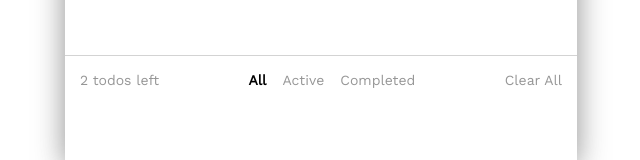
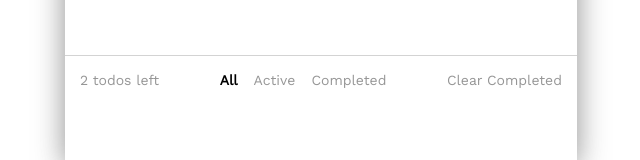
Before and after one commit to assembler-institute/reactjs-wish-list, a React (Create React App) app: page / in a window 1280 px wide. Shown: the part 523-683 px from the top of the page, without its empty margins (319-959 px from the left). Built offline with nearby package versions, Linux system fonts and the light colour scheme.

Commit message:
Clear Completed done

```diff
--- a/src/App.js
+++ b/src/App.js
@@ -34,6 +34,7 @@ class App extends Component {
     this.handleDelete = this.handleDelete.bind(this);
     this.handleEditedTodo = this.handleEditedTodo.bind(this);
     this.handleMode = this.handleMode.bind(this);
+    this.handleClearCompleted = this.handleClearCompleted.bind(this);
   }
 
   /* -------------------------------------------------------------------------- */
@@ -97,6 +98,13 @@ class App extends Component {
   handleMode() {
     const { darkMode } = this.state;
     this.setState({ darkMode: !darkMode });
+  }
+
+  handleClearCompleted() {
+    const { todos } = this.state;
+    const updatedTodos = todos.filter((todo) => !todo.done);
+    console.log(updatedTodos);
+    this.setState({ todos: updatedTodos });
   }
 
   /* -------------------------------------------------------------------------- */
@@ -180,6 +188,7 @@ class App extends Component {
                   darkMode={darkMode}
                   handleDone={this.handleDone}
                   handleDelete={this.handleDelete}
+                  handleClearCompleted={this.handleClearCompleted}
                   todosLeft={todos.filter((todo) => !todo.done).length}
                   handleEditedTodo={this.handleEditedTodo}
                 />
@@ -198,6 +207,7 @@ class App extends Component {
                   handleDone={this.handleDone}
                   handleDelete={this.handleDelete}
                   handleEditedTodo={this.handleEditedTodo}
+                  handleClearCompleted={this.handleClearCompleted}
                 />
               )}
             />
@@ -214,6 +224,7 @@ class App extends Component {
                   handleDone={this.handleDone}
                   handleDelete={this.handleDelete}
                   handleEditedTodo={this.handleEditedTodo}
+                  handleClearCompleted={this.handleClearCompleted}
                 />
               )}
             />
--- a/src/components/MainFooter/MainFooter.js
+++ b/src/components/AppIndex/MainFooter.js
@@ -2,7 +2,10 @@ import React from "react";
 import { NavLink } from "react-router-dom";
 import "./MainFooter.scss";
 
-function MainFooter({ todosLeft }) {
+function MainFooter({ todosLeft, handleClearCompleted }) {
+  function onClearCompleted() {
+    handleClearCompleted();
+  }
   return (
     <div className="main-footer col col-12 py-3">
       <div className="items-left footer-item">{todosLeft} todos left</div>
@@ -35,7 +38,13 @@ function MainFooter({ todosLeft }) {
           </li>
         </ul>
       </nav>
-      <div className="clear-all-div footer-item">Clear All</div>
+      <div
+        aria-hidden="true"
+        onClick={onClearCompleted}
+        className="clear-all-div footer-item"
+      >
+        Clear Completed
+      </div>
     </div>
   );
 }
--- a/src/components/TodoList/TodoList.js
+++ b/src/components/TodoList/TodoList.js
@@ -1,7 +1,7 @@
 import React from "react";
 import { render } from "@testing-library/react";
 import Todo from "../Todo";
-import MainFooter from "../MainFooter";
+import MainFooter from "../AppIndex";
 import NoTodos from "../NoTodos";
 import "./TodoList.scss";
 
@@ -14,6 +14,7 @@ export default function TodoList({
   handleDone,
   handleDelete,
   handleEditedTodo,
+  handleClearCompleted,
   todosLeft,
 }) {
   render();
@@ -46,7 +47,10 @@ export default function TodoList({
             ))
           )}
         </div>
-        <MainFooter todosLeft={todosLeft} />
+        <MainFooter
+          todosLeft={todosLeft}
+          handleClearCompleted={handleClearCompleted}
+        />
       </section>
     );
   }
```
Also changed, not shown: src/components/AppIndex/MainFooter.scss (renamed from src/components/MainFooter/MainFooter.scss), src/components/AppIndex/index.js (renamed from src/components/MainFooter/index.js).
